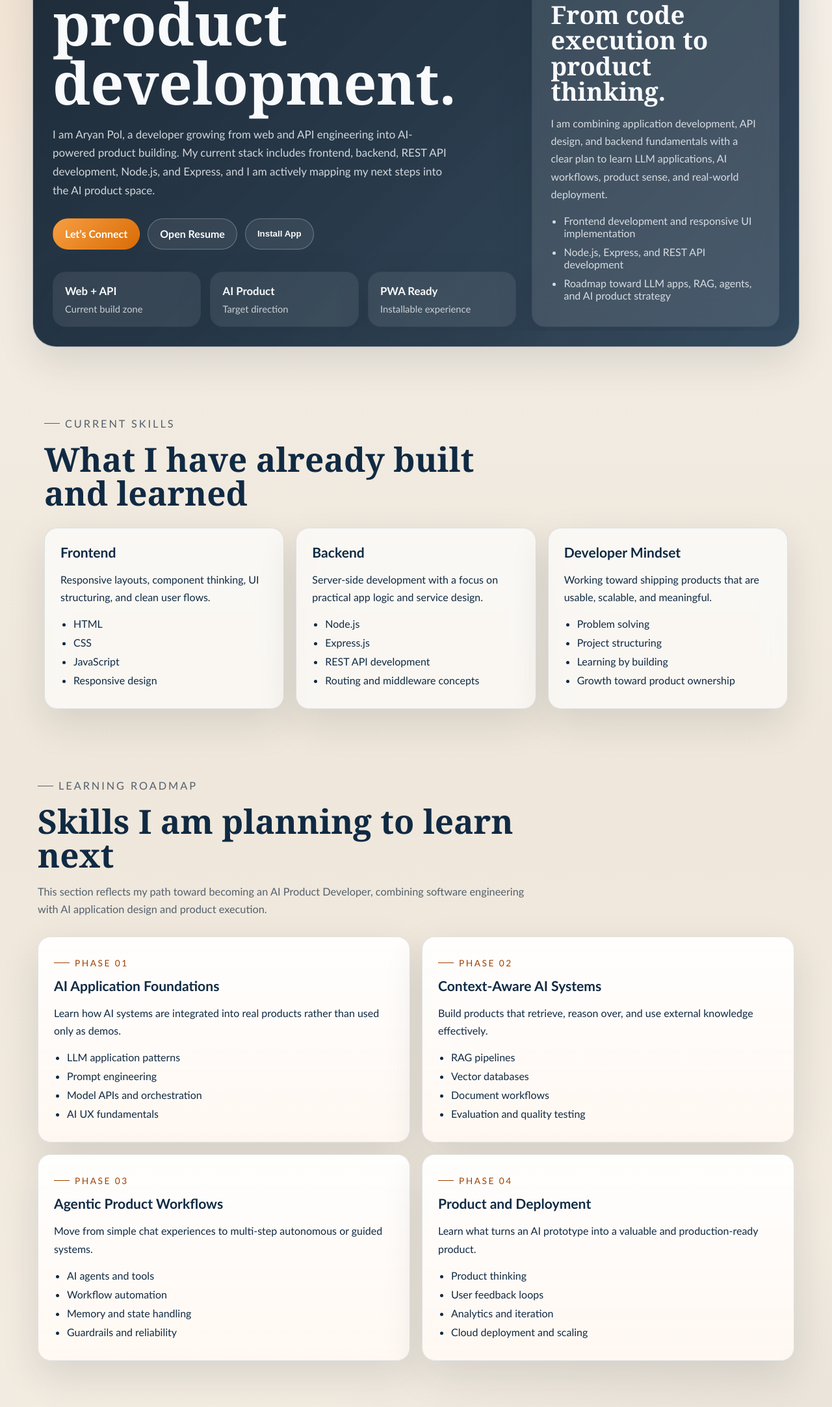
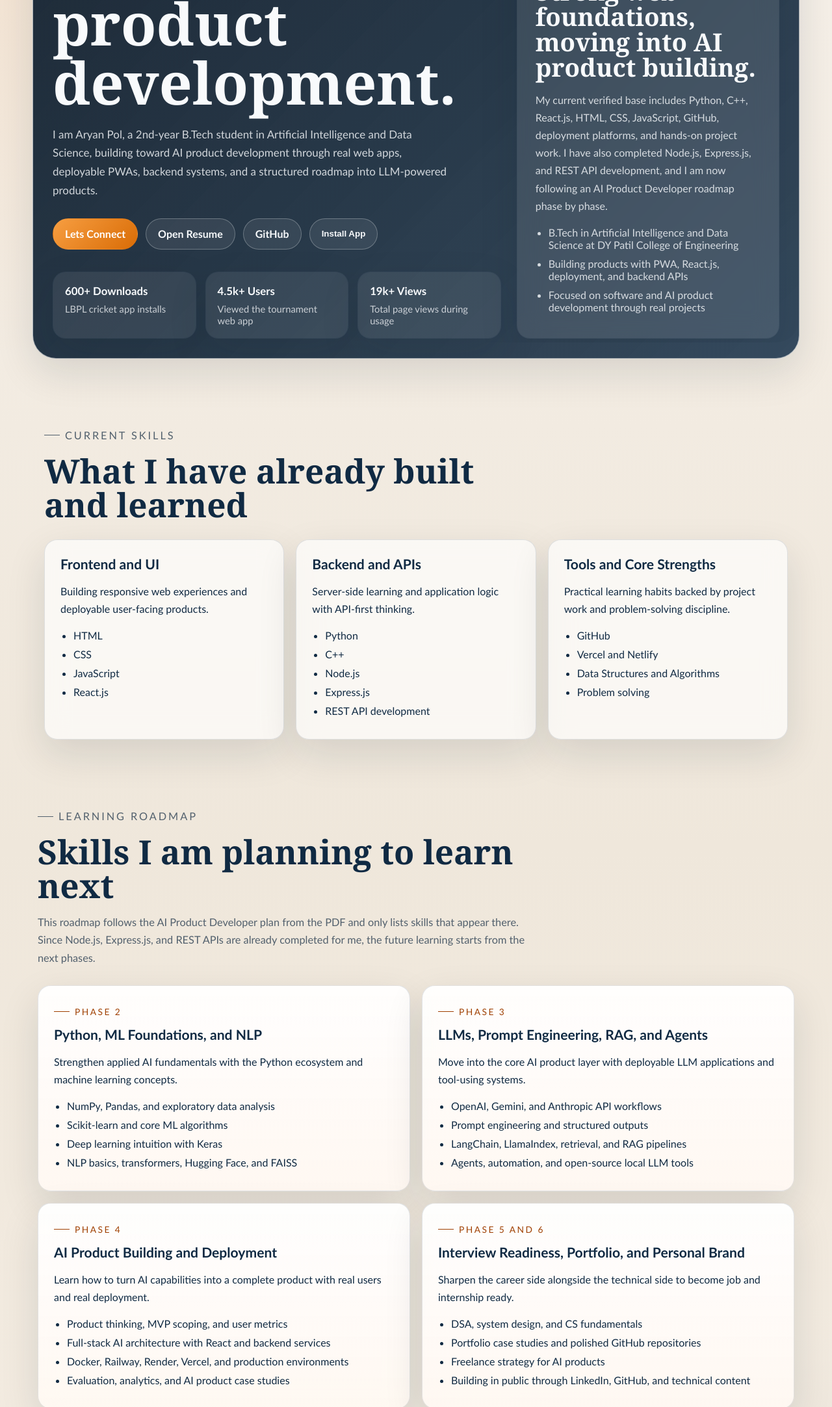
Before and after one commit to aryanpol73/MyPortfolio, a website: page index.html in a window 1280 px wide. Shown: the part 635-2800 px from the top of the page at 65% size. Drawn offline with Linux system fonts and the light colour scheme.

Commit message:
Update portfolio content and roadmap

```diff
--- a/index.html
+++ b/index.html
@@ -35,46 +35,48 @@
             <p class="eyebrow">Portfolio + Installable PWA</p>
             <h1>Building from backend foundations toward AI product development.</h1>
             <p class="hero-text">
-              I am Aryan Pol, a developer growing from web and API engineering into
-              AI-powered product building. My current stack includes frontend,
-              backend, REST API development, Node.js, and Express, and I am actively
-              mapping my next steps into the AI product space.
+              I am Aryan Pol, a 2nd-year B.Tech student in Artificial Intelligence
+              and Data Science, building toward AI product development through real
+              web apps, deployable PWAs, backend systems, and a structured roadmap
+              into LLM-powered products.
             </p>
             <div class="hero-actions">
-              <a class="button button-primary" href="#contact">Let’s Connect</a>
+              <a class="button button-primary" href="#contact">Lets Connect</a>
               <a class="button button-secondary" href="assets/Aryan-Pol-Resume.pdf">Open Resume</a>
+              <a class="button button-secondary" href="https://github.com/aryanpol73" target="_blank" rel="noreferrer">GitHub</a>
               <button class="button button-ghost" id="installButton" hidden>
                 Install App
               </button>
             </div>
             <div class="hero-stats">
               <article>
-                <span class="stat-value">Web + API</span>
-                <span class="stat-label">Current build zone</span>
+                <span class="stat-value">600+ Downloads</span>
+                <span class="stat-label">LBPL cricket app installs</span>
               </article>
               <article>
-                <span class="stat-value">AI Product</span>
-                <span class="stat-label">Target direction</span>
+                <span class="stat-value">4.5k+ Users</span>
+                <span class="stat-label">Viewed the tournament web app</span>
               </article>
               <article>
-                <span class="stat-value">PWA Ready</span>
-                <span class="stat-label">Installable experience</span>
+                <span class="stat-value">19k+ Views</span>
+                <span class="stat-label">Total page views during usage</span>
               </article>
             </div>
           </div>
 
           <aside class="hero-panel">
-            <p class="panel-label">Now Building</p>
-            <h2>From code execution to product thinking.</h2>
+            <p class="panel-label">Current Direction</p>
+            <h2>Strong web foundations, moving into AI product building.</h2>
             <p>
-              I am combining application development, API design, and backend
-              fundamentals with a clear plan to learn LLM applications, AI workflows,
-              product sense, and real-world deployment.
+              My current verified base includes Python, C++, React.js, HTML, CSS,
+              JavaScript, GitHub, deployment platforms, and hands-on project work.
+              I have also completed Node.js, Express.js, and REST API development,
+              and I am now following an AI Product Developer roadmap phase by phase.
             </p>
             <ul class="panel-list">
-              <li>Frontend development and responsive UI implementation</li>
-              <li>Node.js, Express, and REST API development</li>
-              <li>Roadmap toward LLM apps, RAG, agents, and AI product strategy</li>
+              <li>B.Tech in Artificial Intelligence and Data Science at DY Patil College of Engineering</li>
+              <li>Building products with PWA, React.js, deployment, and backend APIs</li>
+              <li>Focused on software and AI product development through real projects</li>
             </ul>
           </aside>
         </section>
@@ -89,33 +91,34 @@
 
           <div class="skill-grid">
             <article class="card">
-              <h3>Frontend</h3>
-              <p>Responsive layouts, component thinking, UI structuring, and clean user flows.</p>
+              <h3>Frontend and UI</h3>
+              <p>Building responsive web experiences and deployable user-facing products.</p>
               <ul>
                 <li>HTML</li>
                 <li>CSS</li>
                 <li>JavaScript</li>
-                <li>Responsive design</li>
+                <li>React.js</li>
               </ul>
             </article>
             <article class="card">
-              <h3>Backend</h3>
-              <p>Server-side development with a focus on practical app logic and service design.</p>
+              <h3>Backend and APIs</h3>
+              <p>Server-side learning and application logic with API-first thinking.</p>
               <ul>
+                <li>Python</li>
+                <li>C++</li>
                 <li>Node.js</li>
                 <li>Express.js</li>
                 <li>REST API development</li>
-                <li>Routing and middleware concepts</li>
               </ul>
             </article>
             <article class="card">
-              <h3>Developer Mindset</h3>
-              <p>Working toward shipping products that are usable, scalable, and meaningful.</p>
+              <h3>Tools and Core Strengths</h3>
+              <p>Practical learning habits backed by project work and problem-solving discipline.</p>
               <ul>
+                <li>GitHub</li>
+                <li>Vercel and Netlify</li>
+                <li>Data Structures and Algorithms</li>
                 <li>Problem solving</li>
-                <li>Project structuring</li>
-                <li>Learning by building</li>
-                <li>Growth toward product ownership</li>
               </ul>
             </article>
           </div>
@@ -126,54 +129,56 @@
             <p class="eyebrow">Learning Roadmap</p>
             <h2>Skills I am planning to learn next</h2>
             <p>
-              This section reflects my path toward becoming an AI Product Developer,
-              combining software engineering with AI application design and product execution.
+              This roadmap follows the AI Product Developer plan from the PDF and
+              only lists skills that appear there. Since Node.js, Express.js, and
+              REST APIs are already completed for me, the future learning starts
+              from the next phases.
             </p>
           </div>
 
           <div class="roadmap-grid">
             <article class="roadmap-card">
-              <span class="phase">Phase 01</span>
-              <h3>AI Application Foundations</h3>
-              <p>Learn how AI systems are integrated into real products rather than used only as demos.</p>
+              <span class="phase">Phase 2</span>
+              <h3>Python, ML Foundations, and NLP</h3>
+              <p>Strengthen applied AI fundamentals with the Python ecosystem and machine learning concepts.</p>
               <ul>
-                <li>LLM application patterns</li>
-                <li>Prompt engineering</li>
-                <li>Model APIs and orchestration</li>
-                <li>AI UX fundamentals</li>
+                <li>NumPy, Pandas, and exploratory data analysis</li>
+                <li>Scikit-learn and core ML algorithms</li>
+                <li>Deep learning intuition with Keras</li>
+                <li>NLP basics, transformers, Hugging Face, and FAISS</li>
               </ul>
             </article>
             <article class="roadmap-card">
-              <span class="phase">Phase 02</span>
-              <h3>Context-Aware AI Systems</h3>
-              <p>Build products that retrieve, reason over, and use external knowledge effectively.</p>
+              <span class="phase">Phase 3</span>
+              <h3>LLMs, Prompt Engineering, RAG, and Agents</h3>
+              <p>Move into the core AI product layer with deployable LLM applications and tool-using systems.</p>
               <ul>
-                <li>RAG pipelines</li>
-                <li>Vector databases</li>
-                <li>Document workflows</li>
-                <li>Evaluation and quality testing</li>
+                <li>OpenAI, Gemini, and Anthropic API workflows</li>
+                <li>Prompt engineering and structured outputs</li>
+                <li>LangChain, LlamaIndex, retrieval, and RAG pipelines</li>
+                <li>Agents, automation, and open-source local LLM tools</li>
               </ul>
             </article>
             <article class="roadmap-card">
-              <span class="phase">Phase 03</span>
-              <h3>Agentic Product Workflows</h3>
-              <p>Move from simple chat experiences to multi-step autonomous or guided systems.</p>
+              <span class="phase">Phase 4</span>
+              <h3>AI Product Building and Deployment</h3>
+              <p>Learn how to turn AI capabilities into a complete product with real users and real deployment.</p>
               <ul>
-                <li>AI agents and tools</li>
-                <li>Workflow automation</li>
-                <li>Memory and state handling</li>
-                <li>Guardrails and reliability</li>
+                <li>Product thinking, MVP scoping, and user metrics</li>
+                <li>Full-stack AI architecture with React and backend services</li>
+                <li>Docker, Railway, Render, Vercel, and production environments</li>
+                <li>Evaluation, analytics, and AI product case studies</li>
               </ul>
             </article>
             <article class="roadmap-card">
-              <span class="phase">Phase 04</span>
-              <h3>Product and Deployment</h3>
-              <p>Learn what turns an AI prototype into a valuable and production-ready product.</p>
+              <span class="phase">Phase 5 and 6</span>
+              <h3>Interview Readiness, Portfolio, and Personal Brand</h3>
+              <p>Sharpen the career side alongside the technical side to become job and internship ready.</p>
               <ul>
-                <li>Product thinking</li>
-                <li>User feedback loops</li>
-                <li>Analytics and iteration</li>
-                <li>Cloud deployment and scaling</li>
+                <li>DSA, system design, and CS fundamentals</li>
+                <li>Portfolio case studies and polished GitHub repositories</li>
+                <li>Freelance strategy for AI products</li>
+                <li>Building in public through LinkedIn, GitHub, and technical content</li>
               </ul>
             </article>
           </div>
@@ -181,31 +186,33 @@
 
         <section class="section section-surface" id="projects">
           <div class="section-heading">
-            <p class="eyebrow">Current Focus</p>
-            <h2>What this portfolio represents</h2>
+            <p class="eyebrow">Projects</p>
+            <h2>Work that already reflects my learning</h2>
           </div>
 
           <div class="focus-layout">
             <article class="focus-card large">
-              <h3>Engineering Base</h3>
+              <h3>LBPL Cricket App</h3>
               <p>
-                My current foundation comes from web development and backend application
-                building. I am comfortable with creating structured interfaces and building
-                APIs that support real features.
+                Developed a PWA for real-time tournament updates, match info, points
+                table, fixtures, player profiles, stats, and community usage. The app
+                saw 600+ downloads, 4.5k+ users, and 19k+ page views during the tournament.
               </p>
+              <p><a href="https://lbplofficial.com" target="_blank" rel="noreferrer">lbplofficial.com</a></p>
             </article>
             <article class="focus-card">
-              <h3>Portfolio Goal</h3>
+              <h3>Dev Humor Hub</h3>
               <p>
-                This site presents me as a developer who has already built with modern web
-                technologies and is now intentionally evolving into AI product development.
+                Built an installable PWA for category-based programming jokes using
+                React.js, <code>useReducer</code>, custom hooks, caching, and localStorage persistence.
               </p>
+              <p><a href="https://dev-humor-hub.netlify.app/" target="_blank" rel="noreferrer">dev-humor-hub.netlify.app</a></p>
             </article>
             <article class="focus-card">
-              <h3>Next Milestone</h3>
+              <h3>OrderFlow</h3>
               <p>
-                My next major milestone is shipping projects that combine backend systems,
-                great UX, and AI capabilities in a product-focused way.
+                Designed and prototyped a simple order management system for small
+                shopkeepers with a practical workflow for daily orders and delivery tracking.
               </p>
             </article>
           </div>
@@ -214,19 +221,19 @@
         <section class="section contact-section" id="contact">
           <div class="section-heading">
             <p class="eyebrow">Contact</p>
-            <h2>Open to learning, building, and collaboration</h2>
+            <h2>Open to internships, learning, and collaboration</h2>
             <p>
-              If you want to connect around web development, backend engineering, or the
-              future of AI-powered products, I would love to talk.
+              If you want to connect around software engineering, web development,
+              or my journey into AI product development, I would love to connect.
             </p>
           </div>
 
           <div class="contact-card">
+            <p class="contact-line">Email: <a href="mailto:aryanpol.dev@gmail.com">aryanpol.dev@gmail.com</a></p>
+            <p class="contact-line">GitHub: <a href="https://github.com/aryanpol73" target="_blank" rel="noreferrer">github.com/aryanpol73</a></p>
+            <p class="contact-line">LinkedIn: <a href="https://linkedin.com/in/aryanpol0305" target="_blank" rel="noreferrer">linkedin.com/in/aryanpol0305</a></p>
             <p class="contact-line">Resume: <a href="assets/Aryan-Pol-Resume.pdf">Aryan Pol - Resume.pdf</a></p>
-            <p class="contact-line">Goal reference: <a href="assets/AI-Product-Developer-Roadmap.pdf">AI Product Developer Roadmap</a></p>
-            <p class="contact-note">
-              Replace these PDF links with hosted assets or live profile links when you publish online.
-            </p>
+            <p class="contact-line">Roadmap: <a href="assets/AI-Product-Developer-Roadmap.pdf">AI Product Developer Roadmap</a></p>
           </div>
         </section>
       </main>
--- a/package.json
+++ b/package.json
@@ -5,5 +5,8 @@
   "description": "Installable portfolio PWA for Aryan Pol",
   "scripts": {
     "start": "node server.js"
+  },
+  "dependencies": {
+    "pdf-parse": "^2.4.5"
   }
 }
--- a/styles.css
+++ b/styles.css
@@ -111,7 +111,7 @@ a {
   position: relative;
   z-index: 1;
   display: grid;
-  grid-template-columns: minmax(0, 1.5fr) minmax(320px, 0.8fr);
+  grid-template-columns: minmax(0, 1.45fr) minmax(320px, 0.85fr);
   gap: 24px;
   align-items: stretch;
   padding: 24px 10px 10px;
@@ -333,6 +333,10 @@ a {
     var(--surface);
 }
 
+.focus-card p code {
+  font-family: Consolas, monospace;
+}
+
 .phase {
   color: var(--accent-dark);
 }
```
Also changed, not shown: 1 other file.
